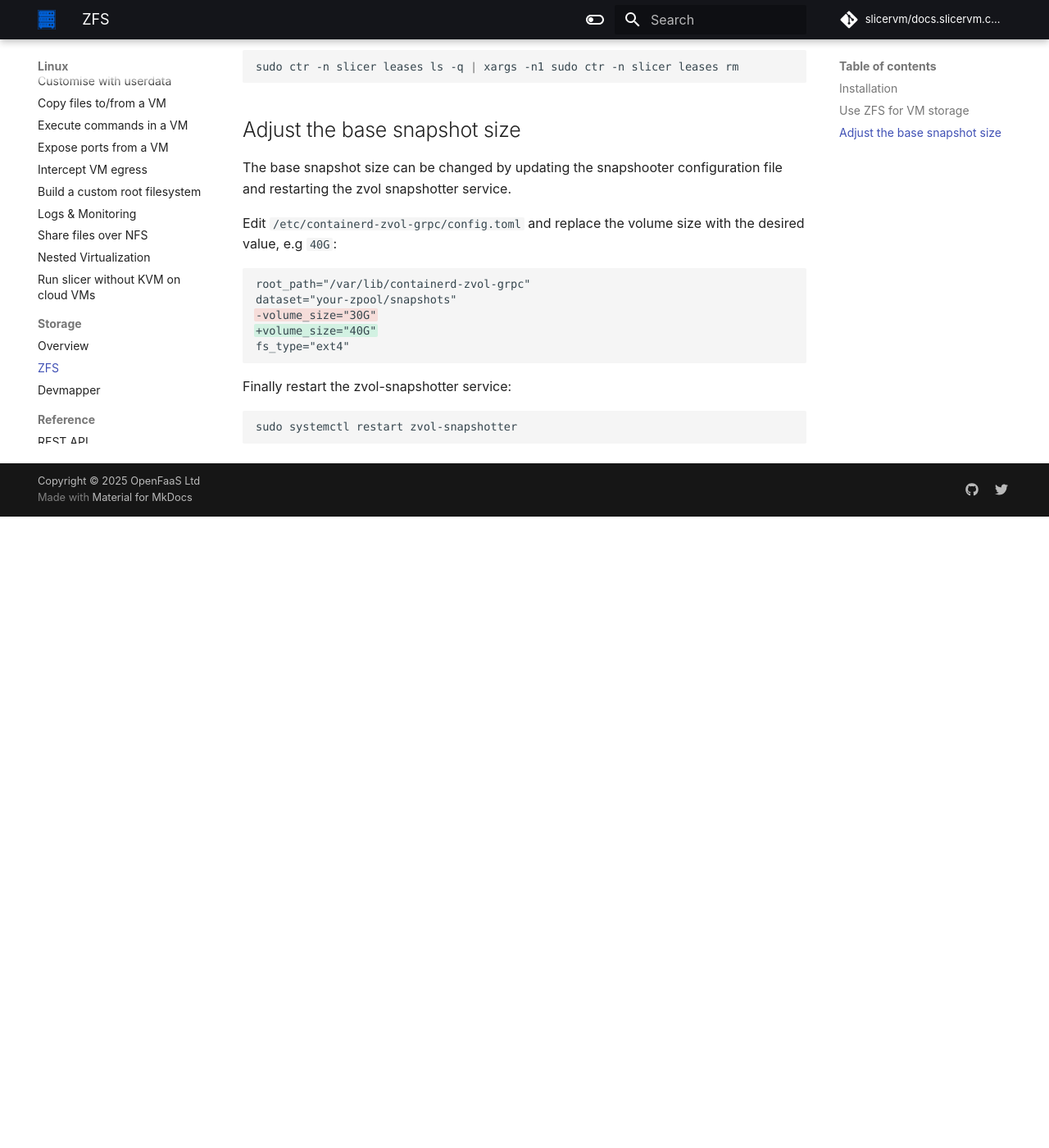
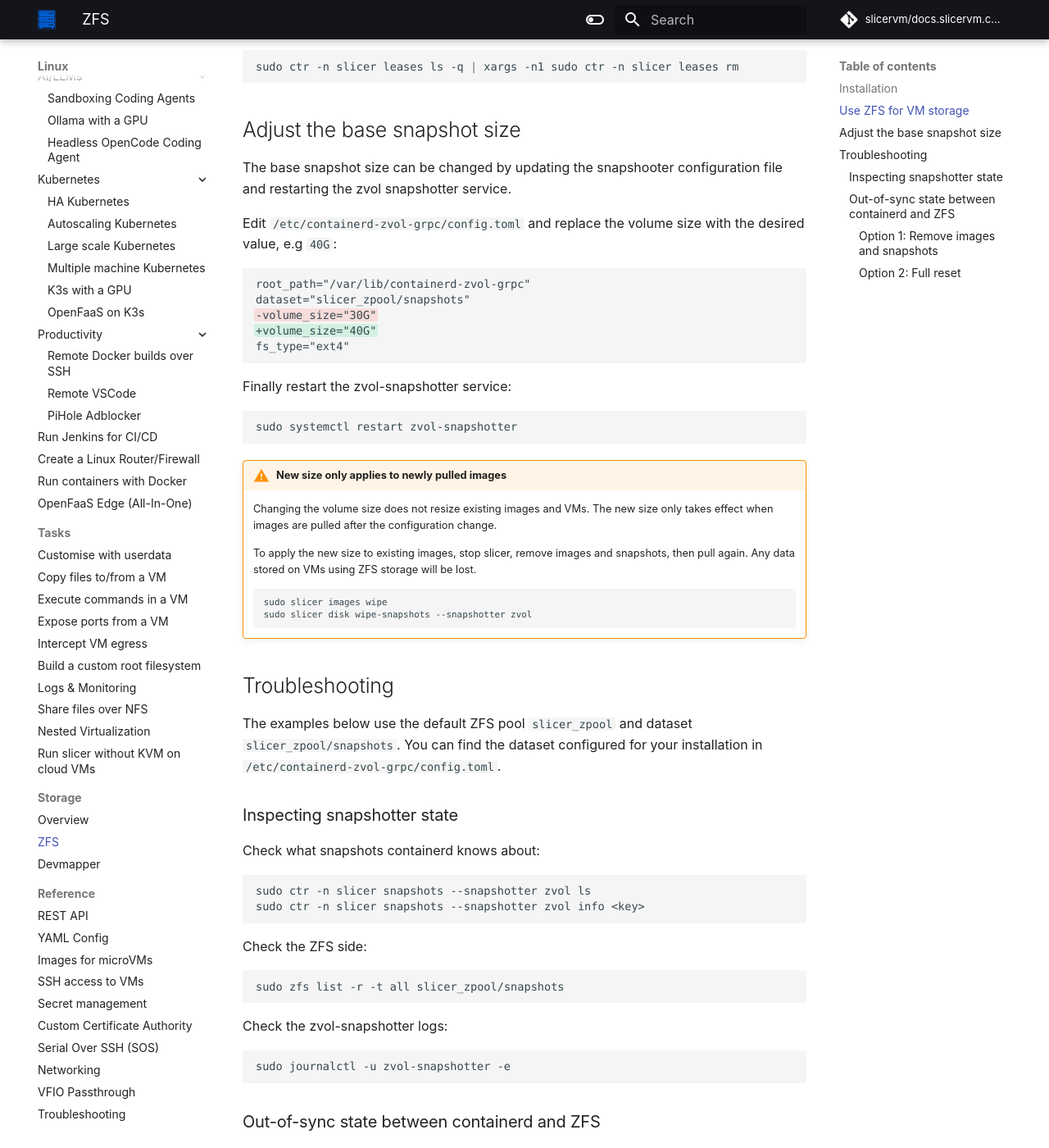
Before and after one commit to slicervm/docs.slicervm.com, an MkDocs documentation site: the page built from docs/storage/zfs.md, in a window 1280 px wide and 1400 px high, scrolled down 1858 px. Shown: the whole window at 82% size. Built offline with MkDocs 1.6.1 and Material for MkDocs 9.7.7, drawn with Linux system fonts in a browser that asks for light colours; some web fonts are replaced; comment, search, counter and statistics services are not loaded; before the commit the page ends 2488 px from its top, so only the background shows below that; some of the changed text lies outside the part shown.

Commit message:
Add resizing note and troubleshooting guide for ZFS snapshotter
Signed-off-by: Han Verstraete (OpenFaaS Ltd) <han@openfaas.com>

````diff
--- a/docs/storage/zfs.md
+++ b/docs/storage/zfs.md
@@ -83,7 +83,7 @@
 
 ```diff
 root_path="/var/lib/containerd-zvol-grpc"
-dataset="your-zpool/snapshots"
+dataset="slicer_zpool/snapshots"
 -volume_size="30G"
 +volume_size="40G"
 fs_type="ext4"
@@ -94,3 +94,98 @@
 ```bash
 sudo systemctl restart zvol-snapshotter
 ```
+
+!!! warning "New size only applies to newly pulled images"
+    Changing the volume size does not resize existing images and VMs. The new size only takes effect when images are pulled after the configuration change.
+
+    To apply the new size to existing images, stop slicer, remove images and snapshots, then pull again. Any data stored on VMs using ZFS storage will be lost.
+
+    ```bash
+    sudo slicer images wipe
+    sudo slicer disk wipe-snapshots --snapshotter zvol
+    ```
+## Troubleshooting
+
+The examples below use the default ZFS pool `slicer_zpool` and dataset `slicer_zpool/snapshots`. You can find the dataset configured for your installation in `/etc/containerd-zvol-grpc/config.toml`.
+
+### Inspecting snapshotter state
+
+Check what snapshots containerd knows about:
+
+```bash
+sudo ctr -n slicer snapshots --snapshotter zvol ls
+sudo ctr -n slicer snapshots --snapshotter zvol info <key>
+```
+
+Check the ZFS side:
+
+```bash
+sudo zfs list -r -t all slicer_zpool/snapshots
+```
+
+Check the zvol-snapshotter logs:
+
+```bash
+sudo journalctl -u zvol-snapshotter -e
+```
+
+### Out-of-sync state between containerd and ZFS
+
+If containerd's metadata and ZFS datasets get out of sync (e.g. orphaned ZFS volumes with no matching containerd metadata), there are two reset options. Try the least destructive option first.
+
+#### Option 1: Remove images and snapshots
+
+This will only affect VMs using ZFS storage. Other VMs and data remain intact.
+
+1. Stop any running slicer instance.
+2. Remove images:
+
+    ```bash
+    sudo slicer images wipe
+    ```
+
+3. Remove snapshots (requires the zvol-snapshotter to be running):
+
+    ```bash
+    sudo slicer disk wipe-snapshots --snapshotter zvol
+    ```
+
+4. Restart the zvol-snapshotter:
+
+    ```bash
+    sudo systemctl restart zvol-snapshotter
+    ```
+
+#### Option 2: Full reset
+
+If option 1 does not resolve the issue, a full reset of the ZFS datasets, snapshotter metadata and containerd is required. This will reset everything.
+
+1. Stop the zvol-snapshotter:
+
+    ```bash
+    sudo systemctl stop zvol-snapshotter
+    ```
+
+2. Clean ZFS datasets:
+
+    ```bash
+    sudo zfs destroy -r slicer_zpool/snapshots
+    sudo zfs create slicer_zpool/snapshots
+    ```
+
+3. Wipe snapshotter metadata and restart:
+
+    ```bash
+    sudo rm -rf /var/lib/containerd-zvol-grpc/metadata.db
+    sudo systemctl start zvol-snapshotter
+    ```
+
+3. Full containerd wipe:
+
+    Stop containerd and remove its metadata database:
+
+    ```bash
+    sudo systemctl stop containerd
+    sudo rm -rf /var/lib/containerd/
+    sudo systemctl start containerd
+    ```
````
